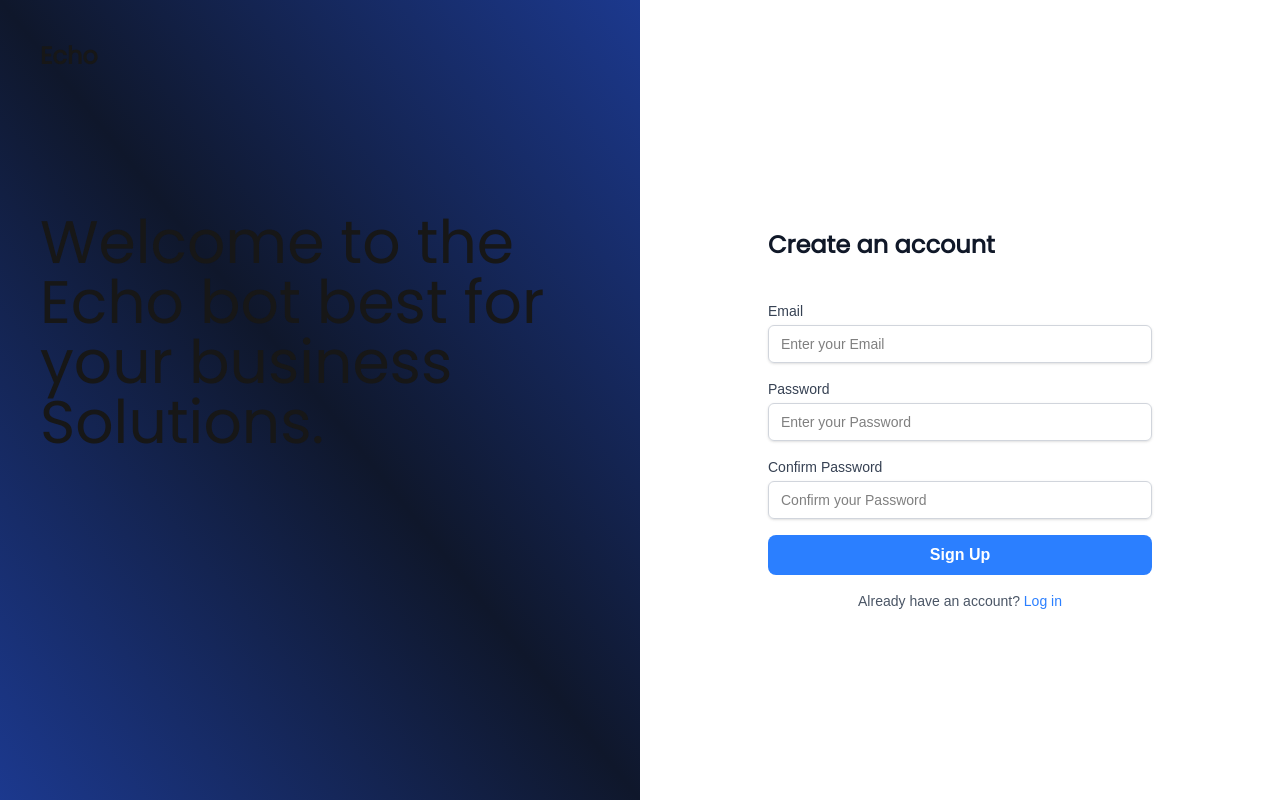
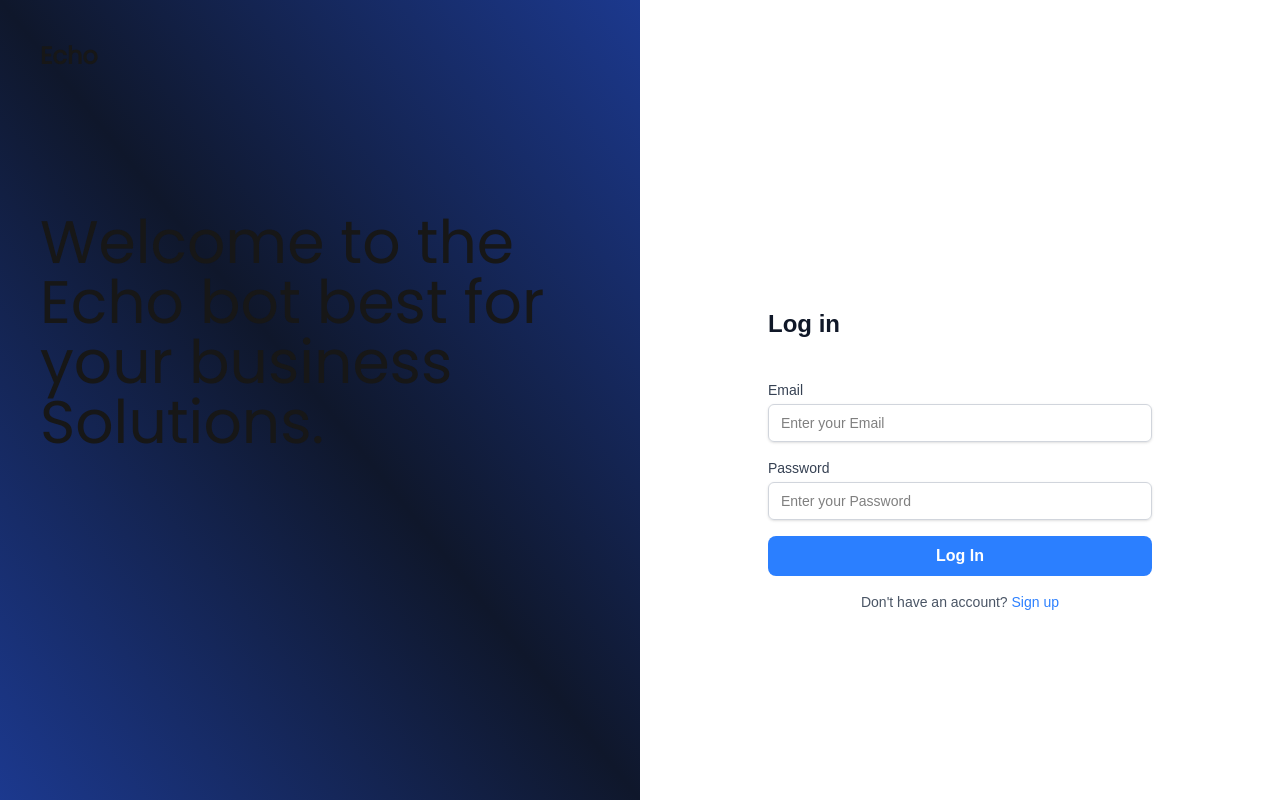
Before and after one commit to itsmehardawood/Neurovise_Chatbot, a Next.js app: page / in a window 1280 px wide. Built offline with nearby package versions, Linux system fonts and the light colour scheme.

Commit message:
Sign up, Login APIs integreated

```diff
--- a/src/app/login/page.js
+++ b/src/app/components/LoginForm.js
@@ -1,40 +1,65 @@
 'use client'; // Ensures the component is rendered on the client side
+import React, { useState } from 'react';
+import { useRouter } from 'next/navigation';
+import Link from 'next/link';
 
-import { Poppins } from 'next/font/google';
-import Link from 'next/link';
-import { useState } from 'react';
+function LoginForm() {
+  const router = useRouter();
 
-
-const PoppinsFont = Poppins({
-  subsets: ['latin'],
-  weight: "400",
-  variable: "--font-poppins"
-})
-
-export default function LoginForm() {
   const [email, setEmail] = useState('');
   const [password, setPassword] = useState('');
   const [error, setError] = useState('');
+  const [successMessage, setSuccessMessage] = useState(''); // State for success message
 
-  const handleSubmit = (e) => {
+  const handleSubmit = async (e) => {
     e.preventDefault();
     if (!email || !password) {
       setError("Email and password are required");
-    } else {
-      setError('');
-      // Handle form submission logic here (e.g., authenticate the user, call API)
-      console.log('Login details:', { email, password });
+      return;
+    }
+
+    try {
+      const response = await fetch("http://localhost:8000/login", {
+        method: "POST",
+        headers: {
+          "Content-Type": "application/json"
+        },
+        body: JSON.stringify({ email, password })
+      });
+
+      const data = await response.json();
+
+      if (response.ok) {
+        console.log("Success:", data);
+        setSuccessMessage("Welcome back! You have logged in successfully.");
+        setError(''); // Clear any previous error message
+        // Optional: Redirect after displaying success message
+        setTimeout(() => {
+          router.push('/business-service');
+        }, 2000); // Redirect after 2 seconds
+      } else {
+        setError(data.detail);
+        setSuccessMessage(''); // Clear success message if there's an error
+      }
+    } catch (err) {
+      setError("Login failed. Please try again.");
+      setSuccessMessage(''); // Clear success message if there's an error
     }
   };
 
-
-
   return (
-    <div className={`w-full min-h-screen bg-slate-900 bg-gradient-to-bl from-blue-900 via-transparent to-blue-900 items-center text-black ${PoppinsFont.variable}  `}>
-          <h1 className={`font-poppins font-bold text-2xl p-10 text-white `}>Echo</h1>
-         <div className={`pt-20 flex justify-center items-center h-full w-full `}>
+    <div className={`pt-20 flex justify-center items-center h-full w-full text-black`}>
       <div className="bg-white p-8 rounded-lg w-full max-w-md">
         <h1 className={`text-gray-900 text-2xl py-10 font-bold`}>Log in</h1>
+
+        {/* Show success message if login is successful */}
+        {successMessage && (
+          <p className="text-green-500 text-sm mb-4">{successMessage}</p>
+        )}
+
+        {/* Show error message if any error occurs */}
+        {error && <p className="text-red-500 text-sm mb-4">{error}</p>}
+
         <form onSubmit={handleSubmit}>
           <div className="mb-4">
             <label htmlFor="email" className="block text-sm font-medium text-gray-700">Email</label>
@@ -64,8 +89,6 @@ export default function LoginForm() {
             />
           </div>
 
-          {error && <p className="text-red-500 text-sm mb-4">{error}</p>}
-
           <button
             type="submit"
             className="w-full py-2 px-4 bg-blue-500 text-white font-semibold rounded-lg hover:bg-blue-600 focus:outline-none focus:ring-2 focus:ring-blue-500 focus:ring-opacity-50"
@@ -76,11 +99,11 @@ export default function LoginForm() {
 
         <p className="mt-4 text-center text-sm text-gray-600">
           Don't have an account?{' '}
-          <Link href="/" className="text-blue-500 hover:text-blue-700">Sign up</Link>
+          <Link href="/signup" className="text-blue-500 hover:text-blue-700">Sign up</Link>
         </p>
       </div>
     </div>
-    </div>
-
   );
 }
+
+export default LoginForm;
--- a/src/app/components/SignUpForm.js
+++ b/src/app/components/SignUpForm.js
@@ -1,29 +1,69 @@
 'use client'; // Ensures the component is rendered on the client side
-
+import { Poppins } from 'next/font/google';
 import Link from 'next/link';
 import { useState } from 'react';
+
+const PoppinsFont = Poppins({
+  subsets: ['latin'],
+  weight: "400",
+  variable: "--font-poppins"
+})
 
 export default function SignUpForm() {
   const [email, setEmail] = useState('');
   const [password, setPassword] = useState('');
   const [confirmPassword, setConfirmPassword] = useState('');
   const [error, setError] = useState('');
+  const [successMessage, setSuccessMessage] = useState(''); // New state for success message
 
-  const handleSubmit = (e) => {
+  const handleSubmit = async (e) => {
     e.preventDefault();
     if (password !== confirmPassword) {
       setError("Passwords don't match");
-    } else {
-      setError('');
-      // Handle form submission logic here (e.g., call API or redirect)
-      console.log('Form submitted:', { email, password });
+      return;
+    }
+
+    try {
+      const response = await fetch("http://localhost:8000/signup", {
+        method: "POST",
+        headers: {
+          "Content-Type": "application/json"
+        },
+        body: JSON.stringify({ email, password })
+      });
+
+      const data = await response.json();
+
+      if (response.ok) {
+        console.log("Success:", data);
+        setSuccessMessage("Account created successfully! Please log in.");
+        setError(''); // Clear any previous errors
+        setEmail(''); // Clear the email field
+        setPassword(''); // Clear the password field
+        setConfirmPassword(''); // Clear the confirm password field
+      } else {
+        setError(data.detail);
+        setSuccessMessage(''); // Clear success message if there's an error
+      }
+    } catch (error) {
+      setError("Something went wrong");
+      setSuccessMessage(''); // Clear success message if there's an error
     }
   };
 
   return (
-    <div className="flex justify-center w-full min-h-screen items-center text-black  bg-white">
+    <div className={` ${PoppinsFont.variable} flex justify-center w-full min-h-screen items-center text-black`}>
       <div className="bg-white p-8 rounded-lg w-full max-w-md">
-        <h1 className={`font-poppins text-gray-900 text-2xl py-10 font-bold`}>Create an account</h1>
+        <h1 className={`font-poppins text-gray-900 text-2xl py-5 font-bold`}>Create an account</h1>
+
+        {/* Show success message if user is created */}
+        {successMessage && (
+          <p className="text-green-500 text-sm mb-4">{successMessage}</p>
+        )}
+
+        {/* Show error message if any error occurs */}
+        {error && <p className="text-red-500 text-sm mb-4">{error}</p>}
+
         <form onSubmit={handleSubmit}>
           <div className="mb-4">
             <label htmlFor="email" className="block text-sm font-medium text-gray-700">Email</label>
@@ -37,7 +77,6 @@ export default function SignUpForm() {
               required
               className="mt-1 block w-full px-3 py-2 border border-gray-300 rounded-md shadow-sm focus:outline-none focus:ring-indigo-500 focus:border-indigo-500 sm:text-sm"
             />
-
           </div>
 
           <div className="mb-4">
@@ -68,8 +107,6 @@ export default function SignUpForm() {
             />
           </div>
 
-          {error && <p className="text-red-500 text-sm mb-4">{error}</p>}
-
           <button
             type="submit"
             className="w-full py-2 px-4 bg-blue-500 text-white font-semibold rounded-lg hover:bg-blue-600 focus:outline-none focus:ring-2 focus:ring-blue-500 focus:ring-opacity-50"
@@ -80,7 +117,7 @@ export default function SignUpForm() {
 
         <p className="mt-4 text-center text-sm text-gray-600">
           Already have an account?{' '}
-          <Link href="/login" className="text-blue-500 hover:text-blue-700">Log in</Link>
+          <Link href="/" className="text-blue-500 hover:text-blue-700">Log in</Link>
         </p>
       </div>
     </div>
--- a/src/app/page.js
+++ b/src/app/page.js
@@ -1,6 +1,7 @@
 import React from 'react'
 import { Poppins } from 'next/font/google'
 import SignUpForm from './components/SignUpForm'
+import LoginForm from './components/LoginForm'
 
 const PoppinsFont = Poppins({
   subsets: ['latin'],
@@ -11,10 +12,11 @@ function Page() {
   return (
     <div className={`${PoppinsFont.variable} w-full min-h-screen grid grid-cols-1 lg:grid-cols-2 md:grid-cols-2 `}>
    <div className="bg-slate-900 w-full bg-gradient-to-bl from-blue-900 via-transparent to-blue-900">
-    <h1 className={`font-poppins font-bold text-2xl p-10`}>Echo</h1>
+
+      <h1 className={`font-poppins font-bold text-2xl p-10`}>Echo</h1>
 
 
-    <p className={`font-poppins w-[100%] flex justify-center items-center text-6xl px-10 py-25`}>Welcome to the Echo bot best for your business Solutions.</p>
+      <p className={`font-poppins w-[100%] flex justify-center items-center text-6xl px-10 py-25`}>Welcome to the Echo bot best for your business Solutions.</p>
 
 
 </div>
@@ -22,8 +24,7 @@ function Page() {
 
       <div className='bg-white w-full flex justify-center items-center'>
 
-        <SignUpForm/>
-
+      <LoginForm/>
       </div>
     </div>
   )
--- /dev/null
+++ b/src/app/signup/page.js
@@ -0,0 +1,24 @@
+import { Poppins } from 'next/font/google';
+import SignUpForm from '../components/SignUpForm';
+
+
+
+const PoppinsFont = Poppins({
+  subsets: ['latin'],
+  weight: "400",
+  variable: "--font-poppins"
+})
+
+export default function SignUpPage() {
+
+
+
+
+  return (
+    <div className={`w-full min-h-screen bg-slate-900 bg-gradient-to-bl from-blue-900 via-transparent to-blue-900 items-center text-black ${PoppinsFont.variable}  `}>
+          <h1 className={`font-poppins font-bold text-2xl p-10 text-white `}>Echo</h1>
+         <SignUpForm/>
+    </div>
+
+  );
+}
```
